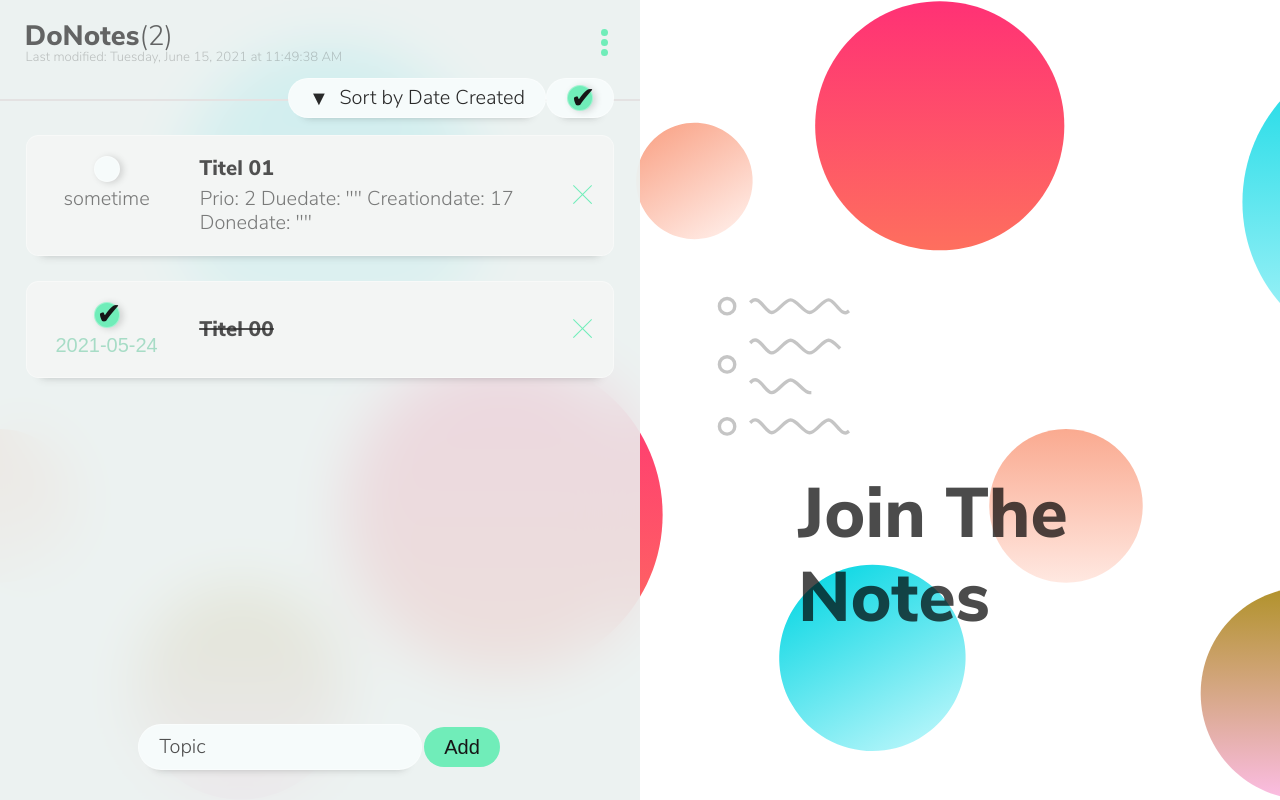
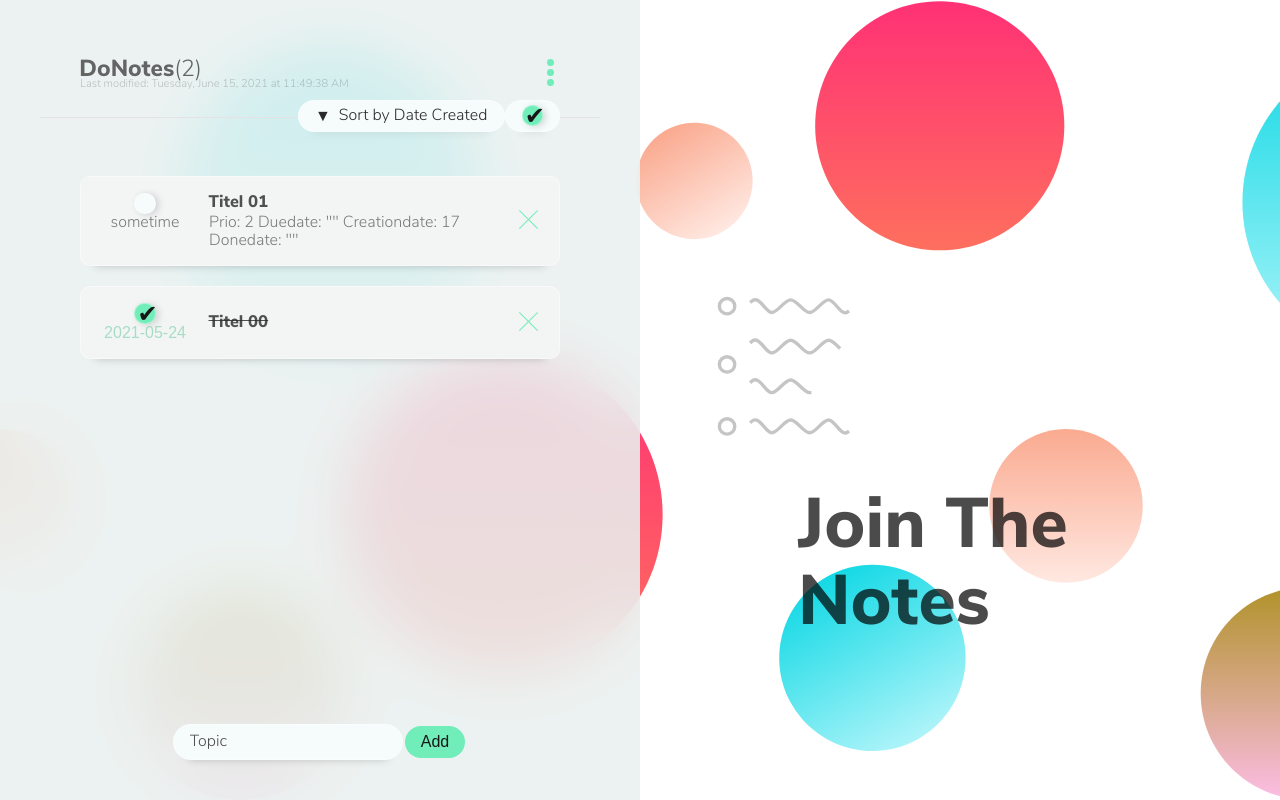
Before and after one commit to Berun0/CAS-FEE_Project-1, a website with bundled scripts: page source/public/index.html in a window 1280 px wide. Built offline with nearby package versions, Linux system fonts and the light colour scheme; a web font is replaced by a local one.

Commit message:
styles bevore db connect

```diff
--- a/source/public/styles/index.css
+++ b/source/public/styles/index.css
@@ -2,7 +2,7 @@
 	--small: 0.25em;
 	--med: 0.625em;
 	--large: 1.5em;
-	--padding: 2vw;
+	--padding: 1rem;
 }
 /* stylelint-disable */
 
@@ -10,28 +10,27 @@
 body[theme="dark"] {
 	--c-app-bgrd: #11191a81;
 	--s-app-blur: blur(6px);
-	--c-app-border: #fdfdff23;
+	--c-app-border: #fdfdff14;
 	--s-app-pos: 0 auto;
 	--s-app-maxwidth: 768px;
 	--c-btn-border: #ffffff20;
 	--c-card-bgrd: #f5f5f429;
 	--c-card-bgrd-hover: #f5f5f44d;
-	--c-cta-row: #13181b;
+	/* --c-cta-row: #13181b; */
 	--c-filter-bgrd: #979a9b;
 	--c-filterrow-dash: #f5f5f429;;
 	--c-input-bgrd: #a0a4a5;
 	--c-input-contrast: #161616;
 	--c-input-shadow: 0;
-	--c-input-text: #cacaca;
-	--c-listwrapper-bgrd: #29292b56;
-	--c-note-title: #c9c6c6;
+	--c-input-text: #292929;
+	--c-listwrapper-bgrd: #2f2f3156;
+	--c-note-title: #b3b0b0;
 	--c-outline: #ff9765cc;
 	--c-placeholder: #4e4e4e;;
 	--c-signal-icon: #51a187;
 	--c-signal-icon-contrast: #19191a;
 	--c-signal-trash: #a4090a;
 	--c-text: #c9c6c6;
-	--c-window-bgrd: url(../imgs/bg_dark.jpg);
 	--s-window-pos: cover;
 }
 body[theme="light"] {
@@ -57,7 +56,6 @@ body[theme="light"] {
 	--c-signal-icon-contrast: #161616;
 	--c-signal-trash: #a4090a;
 	--c-text: #292929;
-	--c-window-bgrd: url(../imgs/bg-light.svg);
 	--s-window-pos: contain;
 }
 
@@ -67,7 +65,7 @@ body[theme="light"] {
 }
 
 body[theme="dark"] {
-	background-image: url('../imgs/bg_dark.jpg');
+	background-image: linear-gradient(rgba(0, 0, 0, 0.8), rgba(0, 0, 0, 0.5)), url('../imgs/bg_dark.jpg');
 }
 
 /* RESETS */
@@ -106,7 +104,6 @@ button {
 	text-decoration: none;
 	background-color: transparent;
 	border-radius: 0;
-	color: inherit;
 	font-size: inherit;	/* prohibit input zoom in iOS, only works when html fontsize is 16px or more */
 }
 
@@ -134,7 +131,7 @@ button {
 }
 
 html {
-	font: 300 16px/1.2 "nunito sans", sans-serif;
+	font: 300 16px/1.1 "nunito sans", sans-serif;
 }
 
 h1,
@@ -142,12 +139,12 @@ h2, .h2 {
 	margin-left: -0.03em;
 }
 h1 {
-	font-size: 1.4em;
+	font-size: 1.45em;
 	font-weight: 300;
 }
 h2, .h2 {
 	font-size: 1.05em;
-	font-weight: 700;
+	font-weight: 800;
 }
 
 input,
@@ -262,6 +259,7 @@ body {
 	width: 100%;
 	max-width: var(--s-app-maxwidth);
 	margin: var(--s-app-pos);
+	padding: var(--padding);
 }
 
 /* HELPERs */
@@ -397,7 +395,7 @@ body[theme="dark"] .heroTitle {
 
 .status {
 	margin-top: -4px;
-	font-size: 0.66em;
+	font-size: 0.7em;
 	opacity: 0.25;
 	display: none;
 }
@@ -488,7 +486,7 @@ Filter
 
 /* awkward solution to a themeable (=svg or font in html) custom caret down icon in the sort option list: */
 .dropdownIcon {
-	color: var(--c-text);
+	color: var(--c-input-text);
 	margin-right: calc(var(--med) - 2px);
 }
 
@@ -496,7 +494,7 @@ Filter
 .select option {
 	font: 300 1em/1.2 "nunito sans", sans-serif;
 	cursor: pointer;
-	color: var(--c-text)
+	color: var(--c-input-text)
 }
 
 /*
@@ -507,14 +505,15 @@ Article List
 	background-color: var(--c-listwrapper-bgrd);
 	flex: 1;
 	display: flex;
+	justify-content: center;
 }
 
 .articleList {
-	padding: 0 var(--padding);
-	padding-top: var(--med); /* allow for card hover */
+	padding: var(--padding);
 	border-radius: calc(var(--small));
 	margin: 0 auto;
 	width: 100%;
+	min-width: 300px;
 	position: relative;
 }
 
@@ -529,7 +528,7 @@ Article List
 	width: 100%; /* fill the surrounding ol flex */
 	display: grid;
 	grid-template-columns: 8em 1fr 40px;
-	gap: 0.25em 0.66em;
+	/* gap: 0.25em 0.66em; */
 	grid-template-areas:
 		"Checkbox Title Del"
 		"Date Text Del";
@@ -593,7 +592,7 @@ Add Item Bar
 .ctaRow {
 	background-color: var(--c-cta-row);
 	border-top: 1px solid var(--c-app-border);
-	padding: 1.5em var(--padding); /* l/r same as .app */
+	padding: var(--padding) var(--padding) 0; /* l/r same as .app */
 	display: flex;
 	justify-content: center;
 	align-items: center;
@@ -607,6 +606,7 @@ MODAL
 	/* transition: transform 0.3s ease;
 	transform: translateY(300px); */
 	display: none;
+	padding: 0;
 }
 
 .modal.open {
@@ -622,7 +622,7 @@ MODAL
 	max-width: 640px;
 	display: grid;
 	align-content: start;
-	grid-template-columns: 1fr 6.125rem 13.125rem;
+	grid-template-columns: 1fr 4.125rem 12.125rem;
 	gap: var(--large) 0;
 	grid-template-areas:
 		"Title Title Title"
@@ -705,25 +705,24 @@ MEDIA QUERIES
 */
 
 @media screen and (min-width: 340px) {
+	:root {
+		--padding: 4.7vw;
+	}
+
 	.status {
 		display: block;
 	}
 }
 
 @media screen and (min-width: 401px) {
-	/* rem size */
-	html {
-		font-size: 4vw;
-	}
-
 	.modal {
 		padding-top: var(--large);
 	}
 }
 
 @media screen and (min-width: 501px) {
-	html {
-		font-size: 20px;
+	:root {
+		--padding: 2.5rem;
 	}
 
 	.formContent {
```
Also changed, not shown: source/public/imgs/bg_dark.jpg.
